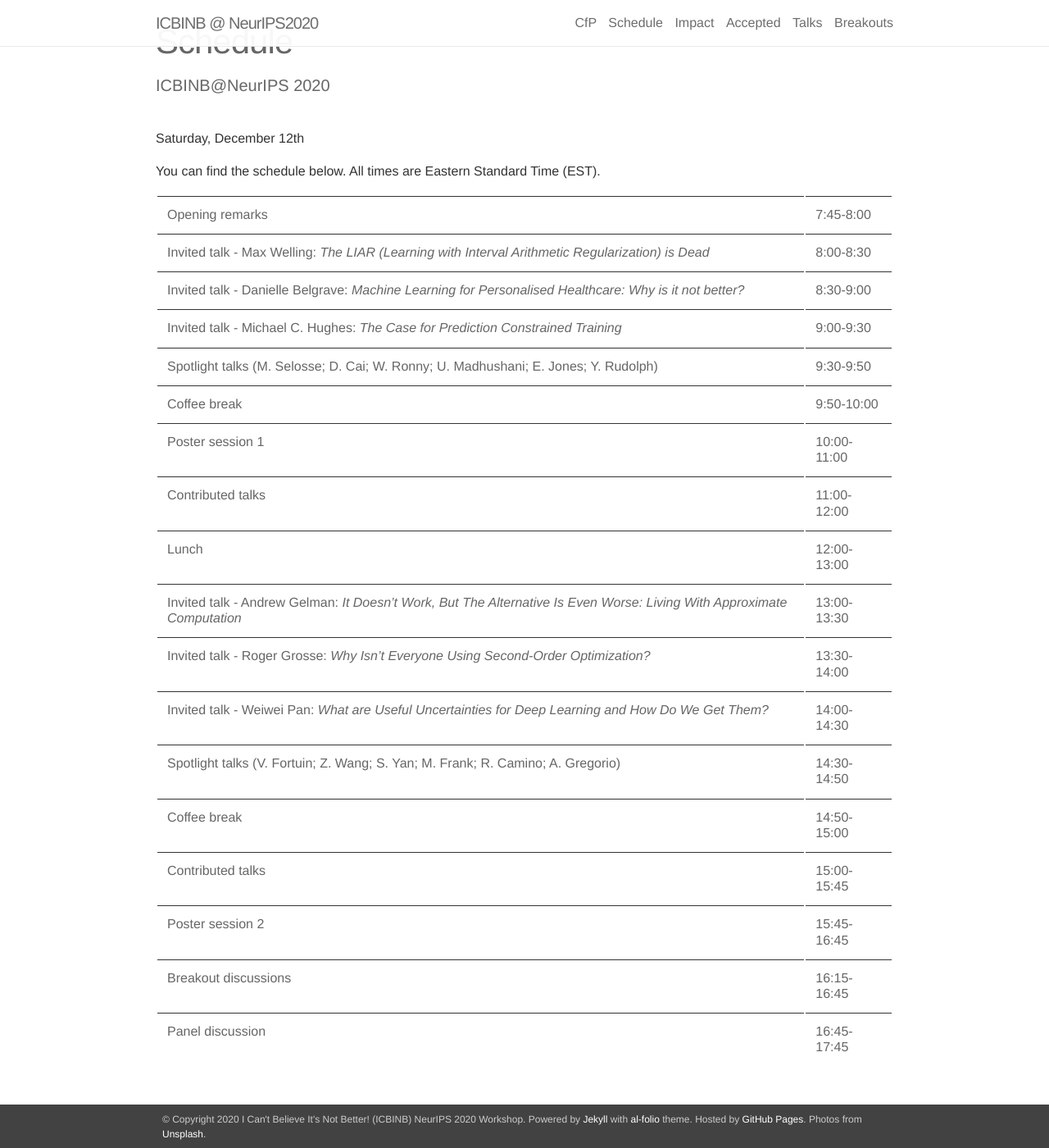
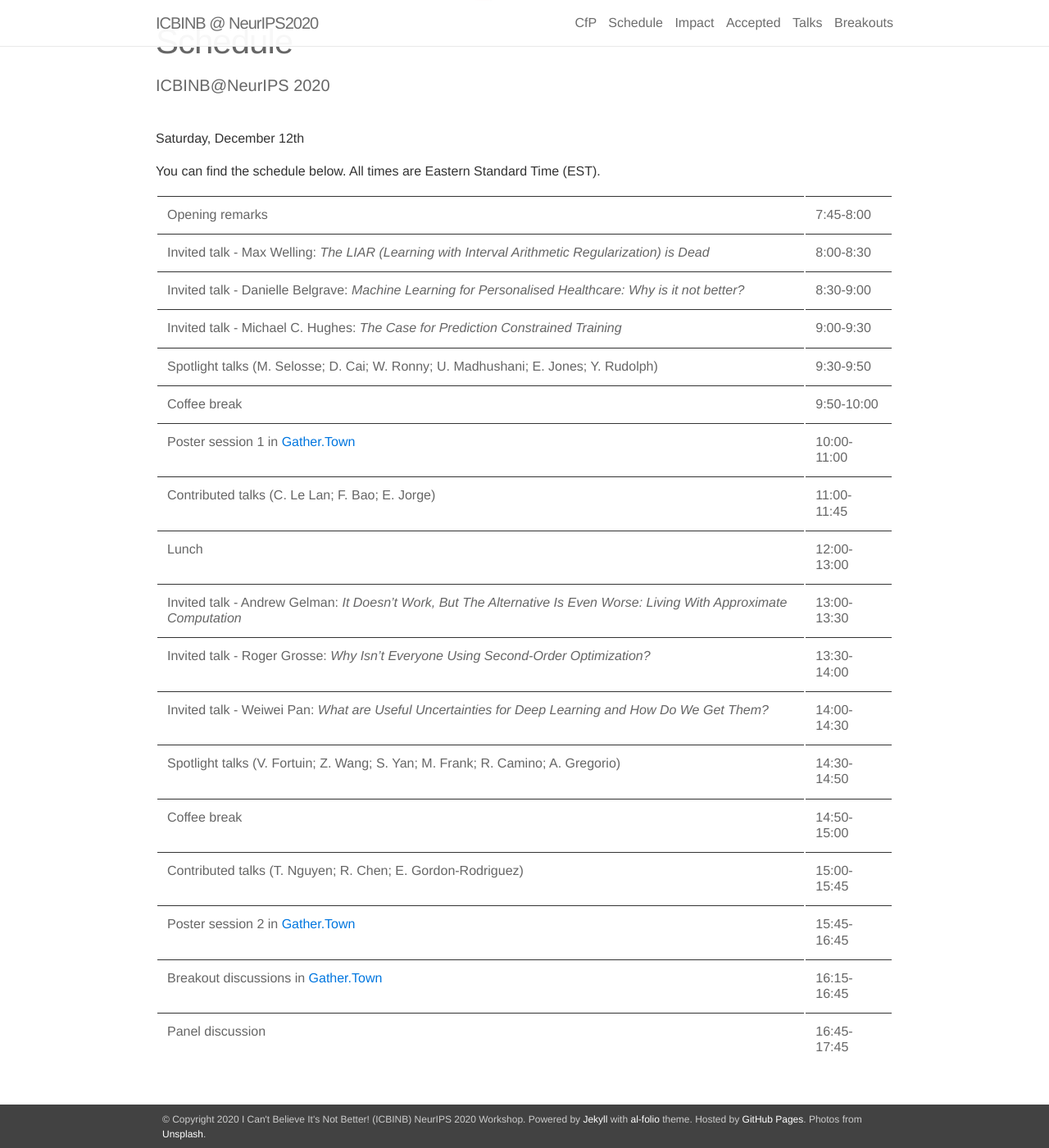
Before and after one commit to ml-retrospectives/icml2020, a Jekyll site: the page built from _pages/02_schedule.md, in a window 1280 px wide and 1400 px high, scrolled down 267 px. Shown: the whole window at 82% size. Built offline with Jekyll 4.4.1, drawn with Linux system fonts in a browser that asks for light colours; nearby versions of some CDN libraries.

Commit message:
fix lost changes

```diff
--- a/_pages/02_schedule.md
+++ b/_pages/02_schedule.md
@@ -19,15 +19,15 @@ You can find the schedule below. All times are Eastern Standard Time (EST).
 | **Invited talk** - Michael C. Hughes: *The Case for Prediction Constrained Training*         | 9:00-9:30 |
 | Spotlight talks (M. Selosse; D. Cai; W. Ronny; U. Madhushani; E. Jones; Y. Rudolph)                       | 9:30-9:50 |
 | Coffee break                          | 9:50-10:00 |
-| Poster session 1                          | 10:00-11:00 |
-| Contributed talks                          | 11:00-12:00 |
+| Poster session 1 in [Gather.Town](https://gather.town/app/5163xhrHdSWrUZsG/ICBINB)                         | 10:00-11:00 |
+| Contributed talks (C. Le Lan; F. Bao; E. Jorge)                          | 11:00-11:45 |
 | Lunch                          | 12:00-13:00 |
 | **Invited talk** - Andrew Gelman: *It Doesn’t Work, But The Alternative Is Even Worse: Living With Approximate Computation* | 13:00-13:30 |
 | **Invited talk** - Roger Grosse: *Why Isn’t Everyone Using Second-Order Optimization?* | 13:30-14:00 |
 | **Invited talk** - Weiwei Pan: *What are Useful Uncertainties for Deep Learning and How Do We Get Them?* | 14:00-14:30 |
 | Spotlight talks (V. Fortuin; Z. Wang; S. Yan; M. Frank; R. Camino; A. Gregorio)                       | 14:30-14:50 |
 | Coffee break                          | 14:50-15:00 |
-| Contributed talks                     | 15:00-15:45 |
-| Poster session 2                      | 15:45-16:45 |
-| Breakout discussions                  | 16:15-16:45 |
+| Contributed talks (T. Nguyen; R. Chen; E. Gordon-Rodriguez)       | 15:00-15:45 |
+| Poster session 2 in [Gather.Town](https://gather.town/app/5163xhrHdSWrUZsG/ICBINB)                    | 15:45-16:45 |
+| Breakout discussions in [Gather.Town](https://gather.town/app/5163xhrHdSWrUZsG/ICBINB)                 | 16:15-16:45 |
 | Panel discussion                      | 16:45-17:45 |
```
